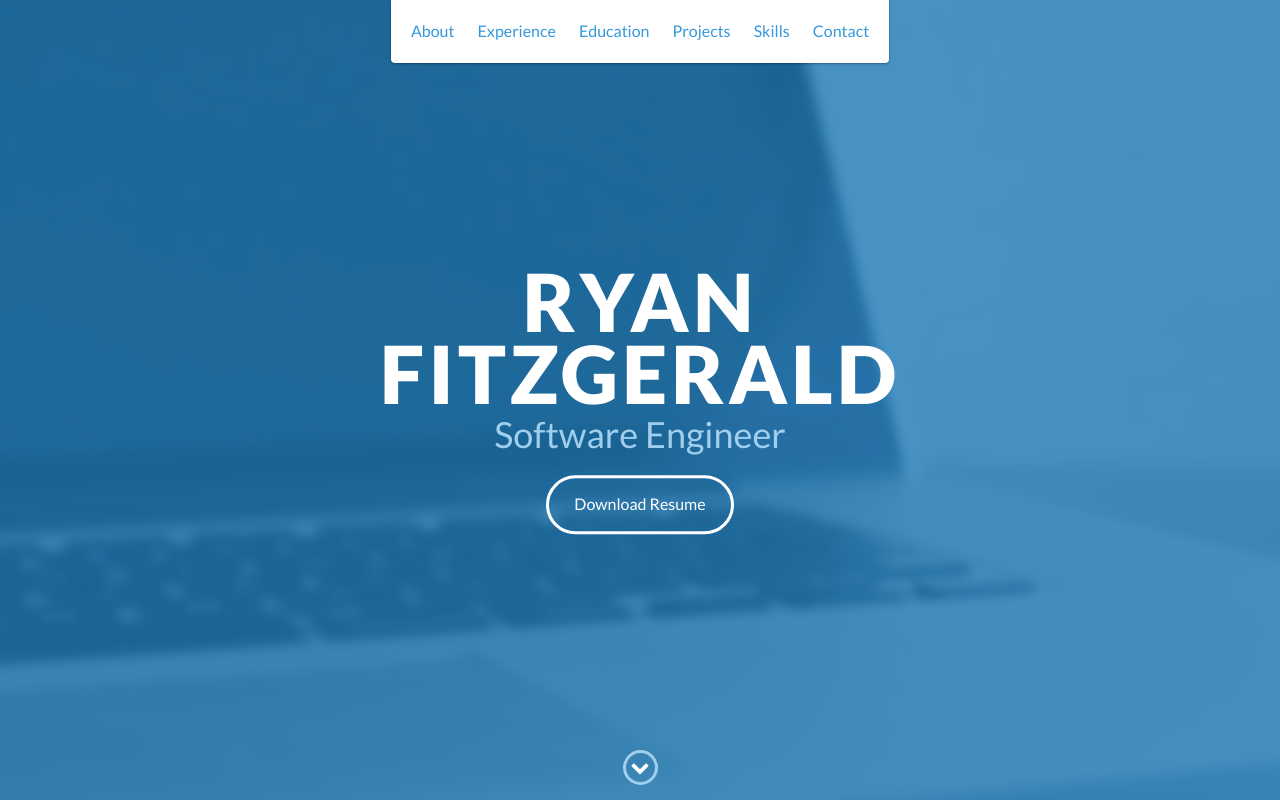
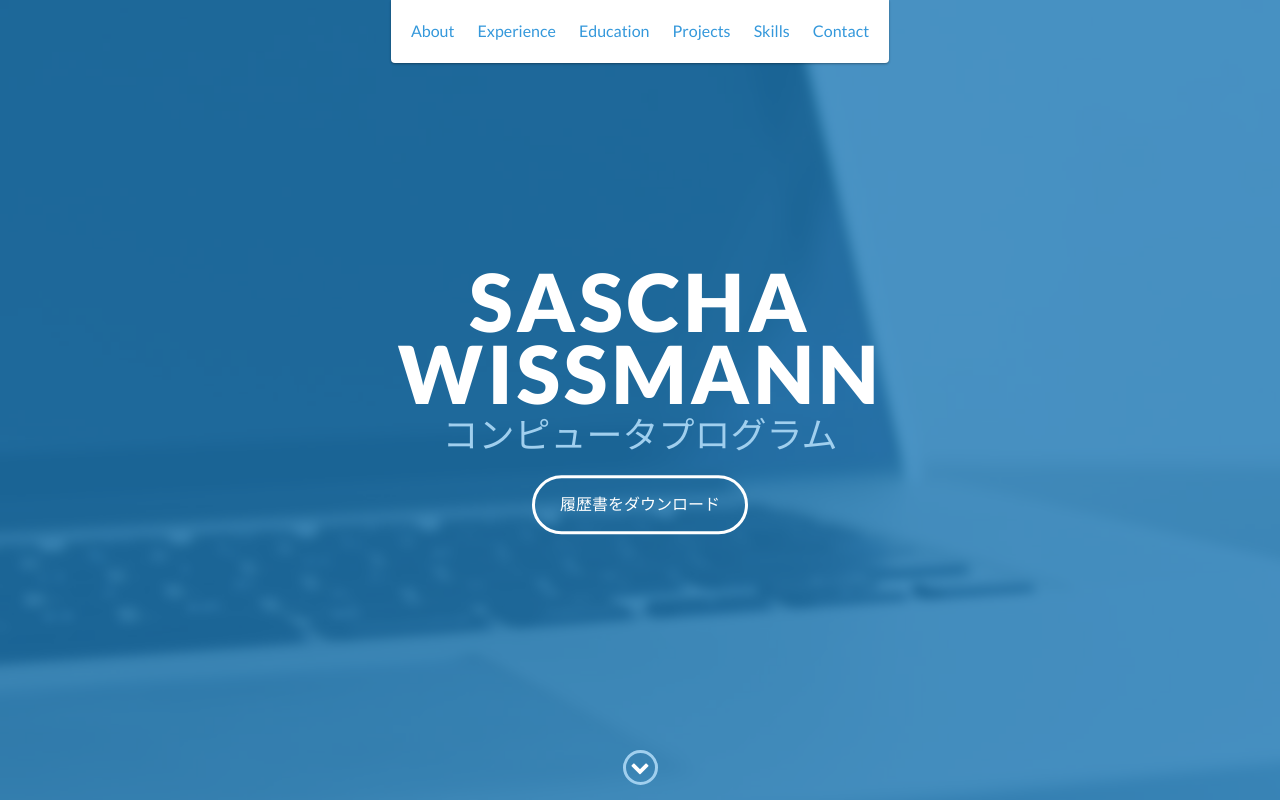
Before and after one commit to SaschaWissmann/saschawissmann.github.io, a website: page index.html in a window 1280 px wide. Shown: the top 800 px of the page. Drawn offline with nearby package versions, Linux system fonts and the light colour scheme.

Commit message:
simple modification

```diff
--- a/index.html
+++ b/index.html
@@ -1,5 +1,5 @@
 <!DOCTYPE html>
-<html class="no-js" lang="en">
+<html class="no-js" lang="ja">
 
 <head>
     <meta charset="utf-8">
@@ -48,9 +48,9 @@
 
     <div id="lead">
         <div id="lead-content">
-            <h1>Ryan Fitzgerald</h1>
-            <h2>Software Engineer</h2>
-            <a href="#" class="btn-rounded-white">Download Resume</a>
+            <h1>Sascha Wissmann</h1>
+            <h2>コンピュータプログラム</h2>
+            <a href="#" class="btn-rounded-white">履歴書をダウンロード</a>
         </div>
         <!-- End #lead-content -->
 
```
